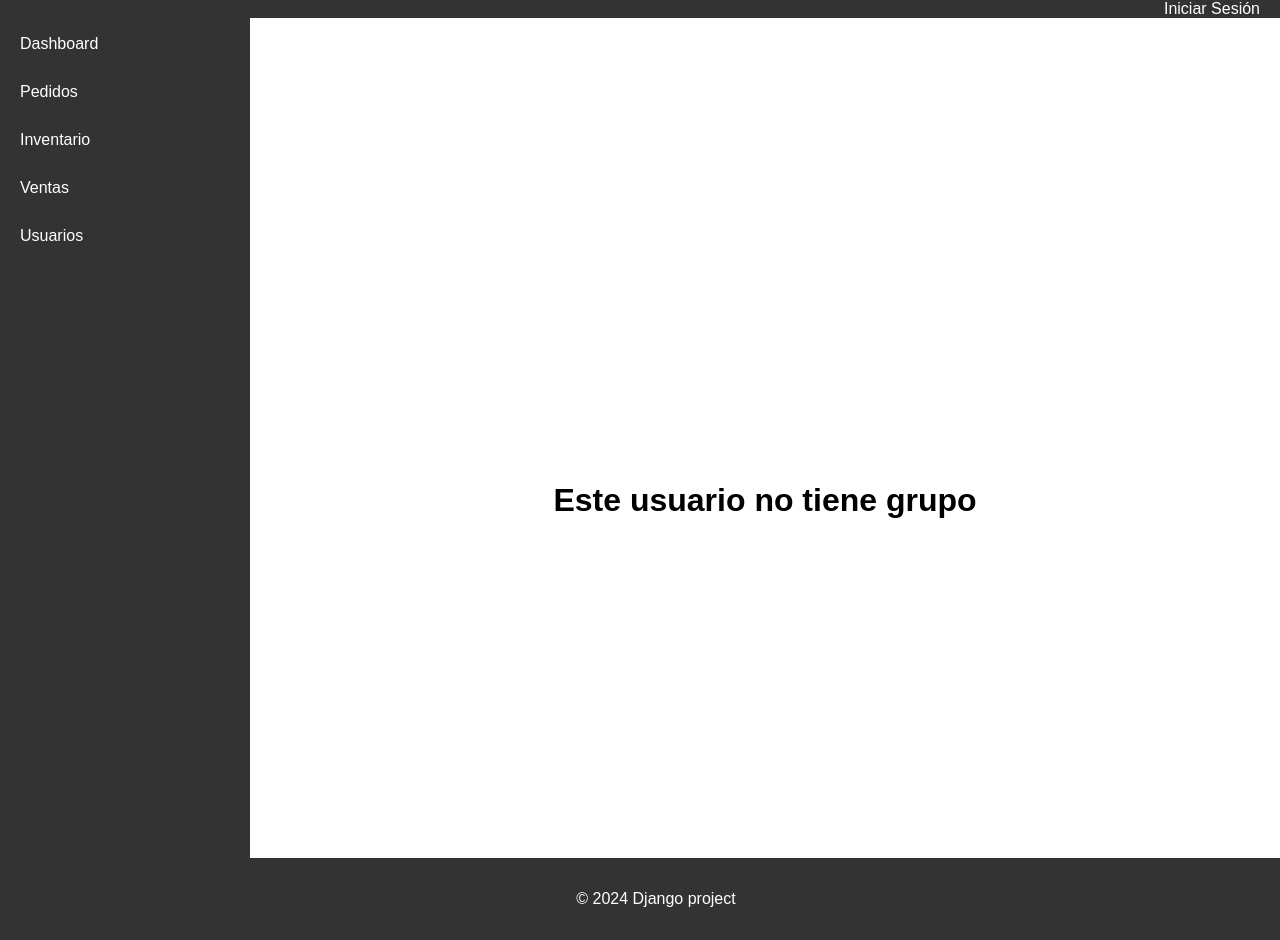
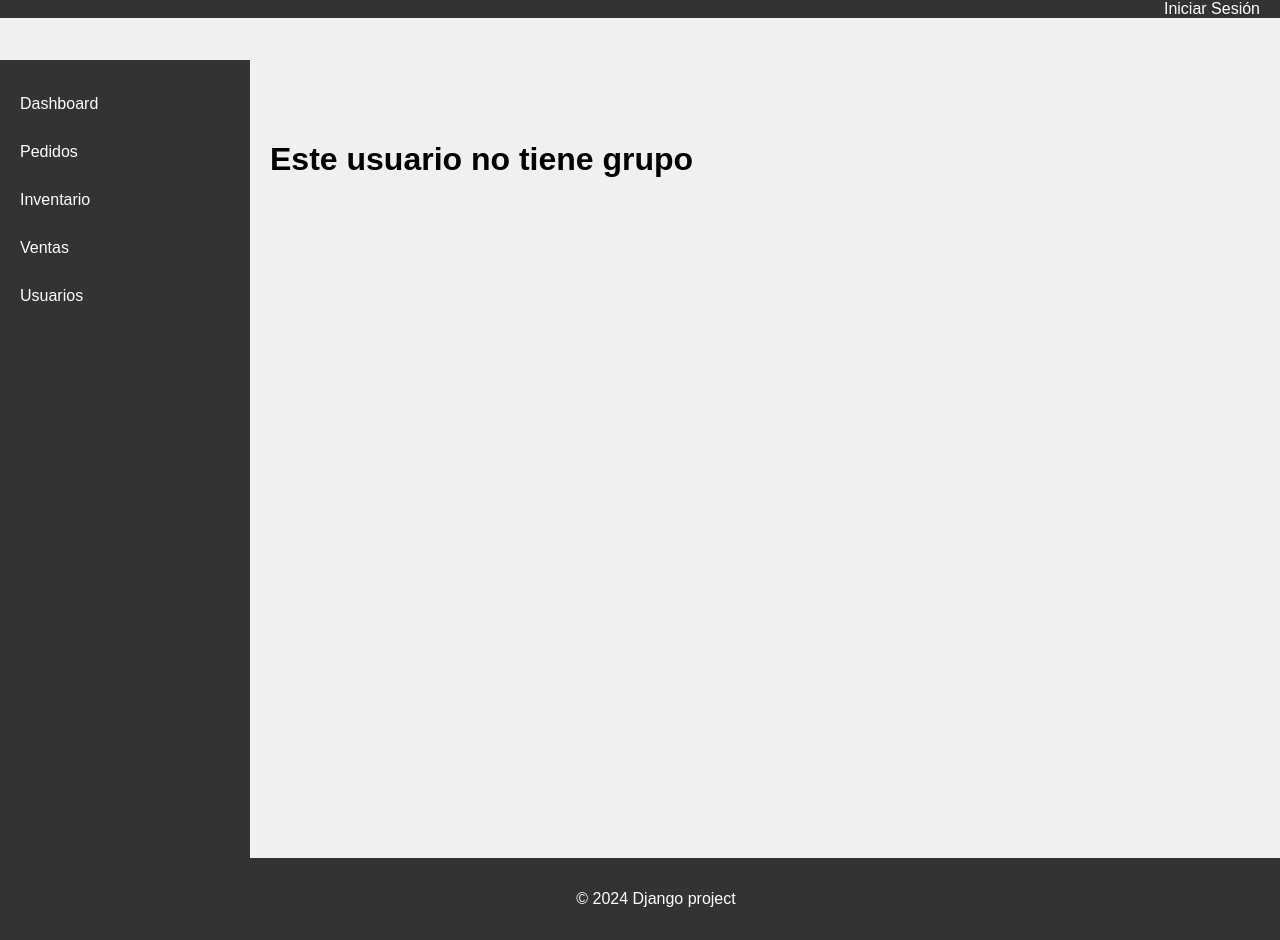
Before and after one commit to DiegoNiS/DATABios, a Django app: template DATABIOS/templates/home.html in a window 1280 px wide. Run offline with Django 3.2, Linux system fonts and the light colour scheme; the template is opened without the code that fills it, so the values that code supplies are empty.

Commit message:
modificando

```diff
--- a/DATABIOS/static/css/styles.css
+++ b/DATABIOS/static/css/styles.css
@@ -1,10 +1,14 @@
 /* myapp/static/css/styles.css */
+
+/* Estilos generales */
 body {
     font-family: Arial, sans-serif;
     margin: 0;
     padding: 0;
+    background-color: #f0f0f0; /* Color de fondo general */
 }
 
+/* Estilos para el header */
 header {
     background-color: #333;
     color: white;
@@ -13,9 +17,10 @@ header {
     position: fixed;
     top: 0;
     width: 100%;
-    z-index: 1; /* Add this line to ensure the header appears above other elements */
+    z-index: 1000; /* Asegura que el header esté sobre otros elementos */
 }
 
+/* Estilos para el footer */
 footer {
     background-color: #333;
     color: white;
@@ -31,10 +36,13 @@ footer {
     height: 100%;
     width: 250px;
     position: fixed;
-    top: 0;
+    top: 60px; /* Ajuste para dejar espacio para el header */
     left: 0;
     background-color: #333;
     padding-top: 20px;
+    z-index: 900; /* Asegura que esté debajo del header pero sobre el contenido */
+    overflow-y: auto; /* Permite desplazamiento si hay muchos elementos */
+    transition: 0.3s; /* Transición suave para abrir y cerrar */
 }
 
 .sidenav a {
@@ -48,19 +56,34 @@ footer {
     background-color: #555;
 }
 
+/* Estilos para el contenido principal */
+.main-content {
+    margin-left: 250px; /* Deja espacio para la sidenav */
+    padding: 20px;
+    padding-top: 120px; /* Ajuste para el header */
+    min-height: calc(100vh - 120px); /* Ajuste para que ocupe el espacio restante */
+    box-sizing: border-box; /* Incluye el padding y border en el cálculo del tamaño */
+    color: black;
+    transition: margin-left 0.3s; /* Transición suave al abrir y cerrar la sidenav */
+}
+
+/* Ajuste para cuando la sidenav está abierta */
+.sidenav-open .main-content {
+    margin-left: 0;
+}
+
 /* Estilos para la barra de navegación superior */
 .topnav {
     overflow: hidden;
     background-color: #333;
     position: fixed;
-    width: calc(100% - 250px); /* Ajuste para que la topnav no quede debajo del sidenav */
-    left: 250px; /* Alineado con el sidenav */
+    width: 100%;
     top: 0;
+    z-index: 1100; /* Asegura que esté sobre todo */
 }
 
 .topnav-right {
     float: right;
-    display: block;
 }
 
 .topnav-right a, .topnav-right p {
@@ -72,15 +95,14 @@ footer {
 .topnav-right a:hover {
     background-color: #555;
 }
-/* Ajuste para el contenido principal */
-.main-content {
-    margin-left: 250px; /* Deja espacio para la sidenav */
-    padding: 20px;
-    padding-top: 180px; /* Ajuste para la topnav */
-    min-height: calc(100vh - 100px); /* Ajuste para que el contenido ocupe el espacio restante después de la topnav y footer */
-    box-sizing: border-box; /* Incluye el padding y border en el cálculo del tamaño */
-    color: black;
-    display: flex;
-    justify-content: center; /* Centrado horizontal */
-    align-items: center;     /* Centrado vertical */
+
+/* Estilos para el logo en el header */
+.header-logo {
+    max-width: 150px;
+    margin-top: -10px; /* Ajuste para centrar verticalmente */
 }
+
+/* Estilos para la transición suave del contenido */
+.transition-content {
+    transition: margin-left 0.3s; /* Transición suave al abrir y cerrar la sidenav */
+}
```
Also changed, not shown: DATABIOS/static/css/stylesVentas.css (deleted), DATABIOS/static/js/Ventas/scripts.js (deleted).
